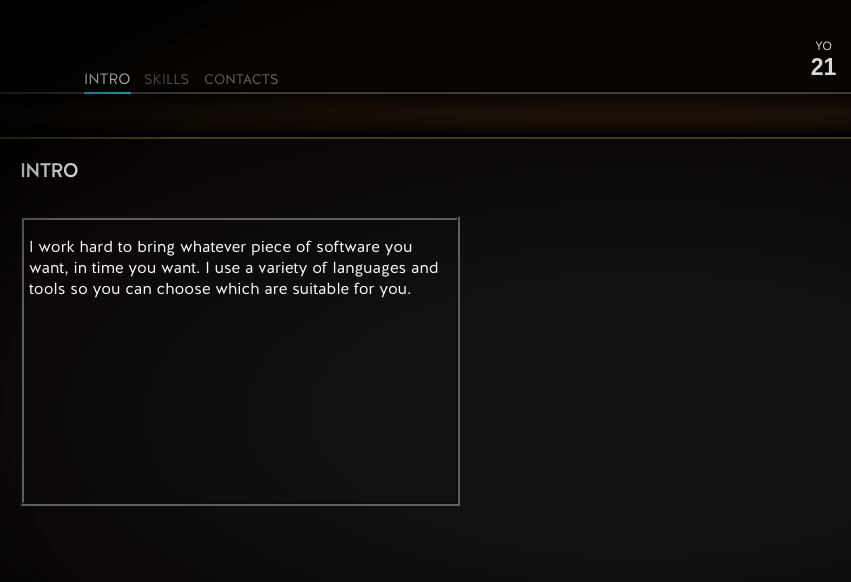
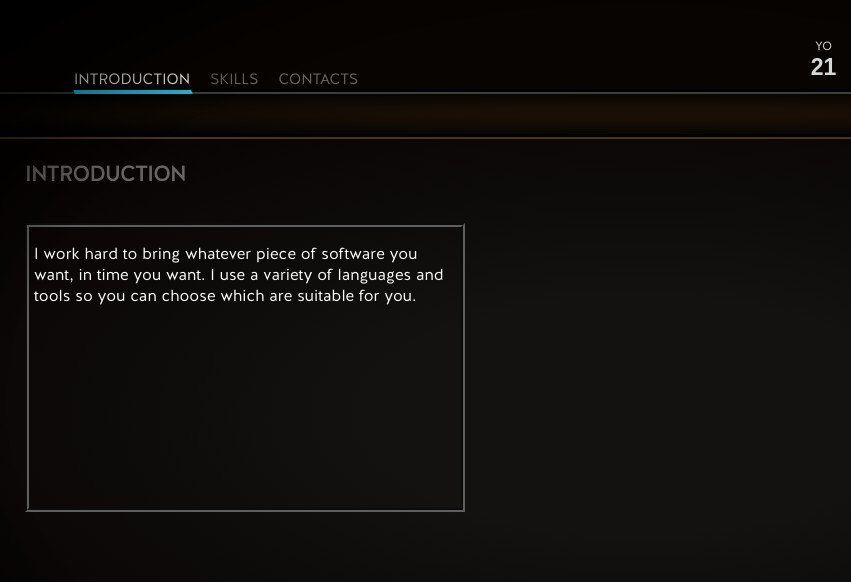
Before and after one commit to ArchDamned/archdamned.github.io, a website: page index.html in a window 1280 px wide. Shown: the top 582 px of the page, 0-851 px from the left. Drawn offline with Linux system fonts and the light colour scheme.

Commit message:
css fixes

```diff
--- a/index.html
+++ b/index.html
@@ -36,8 +36,8 @@
   <div id="mid"></div>
   <div id="page">
     <div class="sections">
-      <div class="section" data-section="Intro">
-        <div class="section-title">INTRO</div>
+      <div class="section" data-section="Introduction">
+        <div class="section-title">INTRODUCTION</div>
         <div class="block bigblock">
           <p>I work hard to bring whatever piece of software you want, in time you want. I use a variety of languages and tools so you can choose which are suitable for you.</p>
         </div>
--- a/res/main.css
+++ b/res/main.css
@@ -110,22 +110,30 @@ a{
 }
 
 .slick-dots a{
+    position: relative;
     color: #666563;
-    font-size: 14px;
+    font-size: 15px;
+    transition: all 0.2s ease-in-out, border 0s ease 0.2s;
 }
 
 .slick-dots li {
-    margin: 0 20px;
+    margin: 0 10px;
     float: left;
     left: 5vw;
 }
 
 .slick-dots .slick-active a {
-    font-size: 15px;
-    padding-bottom: 3px;
     color: white;
-    border-bottom: 2px solid #20C8F5;
-    transition: all 0.2s, border 0s ease 0.2s;
+}
+
+.slick-dots .slick-active a:after{
+    height: 4px;
+    margin-top: 1px;
+    display: block;
+    background: #20C8F5;
+    content: '';
+    transform: skew(20deg);
+    width: 102%;
 }
 
 .slick-slide {
@@ -144,7 +152,7 @@ a{
     height: 22vw;
     border: 4px groove #605F5F;
     display: inline-block;
-    margin: 15px 20px;
+    margin: 15px 5px;
     padding: 0 5px;
     color: #FAFAFA;
     overflow: hidden;
@@ -154,18 +162,27 @@ a{
     box-shadow: 0 0 20px 0px #20C8F5;
     border: 4px groove #2880A5;
     transform: scale(1.015);
-    transition: transform 0.2s;
+    transition: transform 0.2s ease-out;
+}
+
+.section {
+    padding: 0 20px;
 }
 
 .section-title {
-    padding-left: 20px;
+    padding-left: 5px;
     display: block;
-    font-size: 1.17em;
+    font-size: 1.3em;
     -webkit-margin-before: 1em;
     -webkit-margin-after: 1em;
     -webkit-margin-start: 0px;
     -webkit-margin-end: 0px;
     font-weight: bold;
+    color: #666563;
+    transition: color 0.4s;
+}
+
+.section:hover .section-title {
     color: #F6F6F6;
 }
 
```
Also changed, not shown: res/lib/slick/slick-theme.css.
